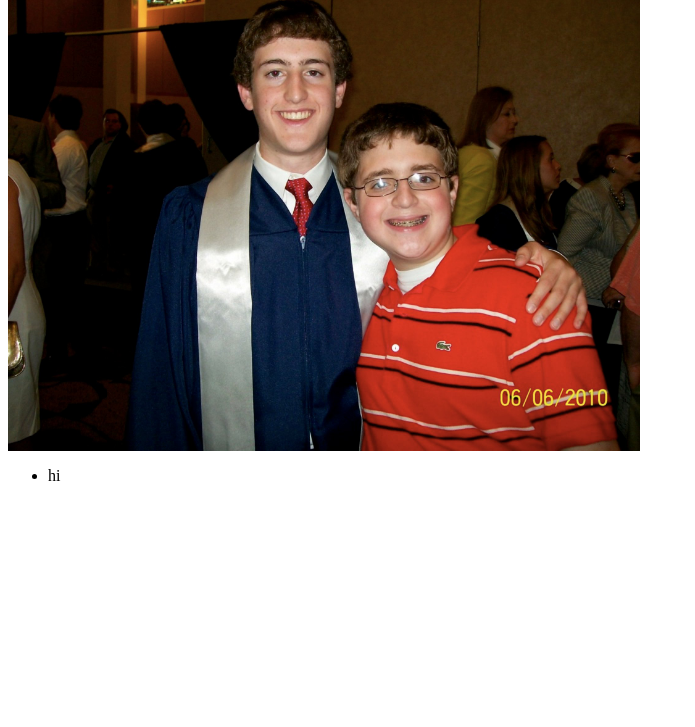
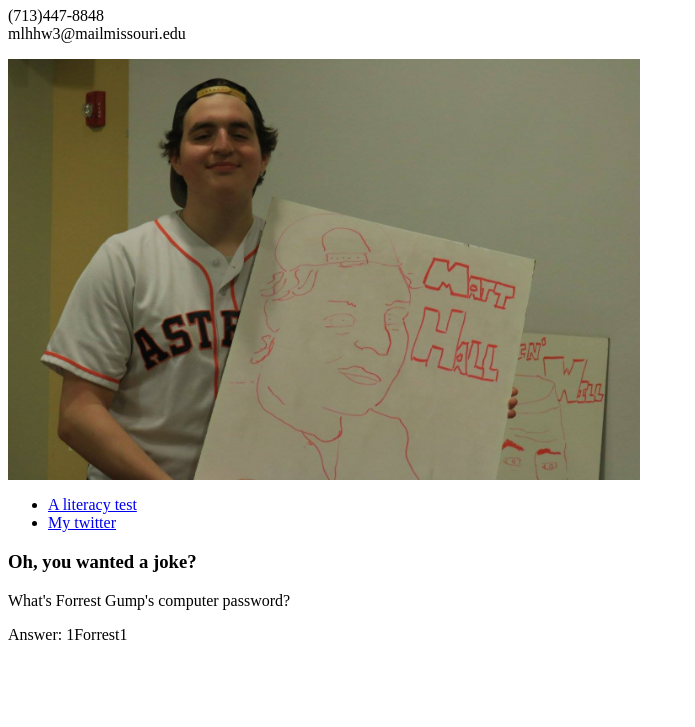
Before and after one commit to J4502-SS18/MatthewHall-Class, a plain HTML site: page index.html in a window 1280 px wide. Shown: the part 73-800 px from the top of the page, without its empty margins (0-695 px from the left). Drawn offline with Linux system fonts and the light colour scheme.

Commit message:
Added a few links for the assignment

```diff
--- a/index.html
+++ b/index.html
@@ -5,17 +5,26 @@
 
 <head>
 	<title>	This is Matthew's Website</title>
+  <h1> Matthew Hall </h1>
 	<meta http-equiv="content-type"
 		content="text/html;charset=utf-8" />
 </head>
 
 <body>
 <!--This is a comment. It won't show up in your browser, only in the page source-->
-	<p> Done some of this before</p>
-  <img src="willmatt.jpg" alt="My brother and I at his high school graduation" width="50%" />
+	<p> (713)447-8848 <br> mlhhw3@mailmissouri.edu </p>
+
+<a href="mailto:mlhhw3@mail.missouri.edu">
+    <img src="Matthew.jpg" alt="Me posing with a crude drawing of myself" width="50%" />
+  </a>
     <ul>
-      <li> hi </li>
+      <li> <a href="README.md"> A literacy test </li> </a>
+      <li> <a href="https://www.twitter.com/mlhall00"> My twitter </li> </a>
     </ul>
+
+<h3> Oh, you wanted a joke? </h3>
+<p> What's Forrest Gump's computer password? </p>
+<p> Answer: 1Forrest1 </p>
 </body>
 
 </html>
```
Also changed, not shown: Matthew.jpg (added), willmatt.jpg (deleted), 2 other files.
